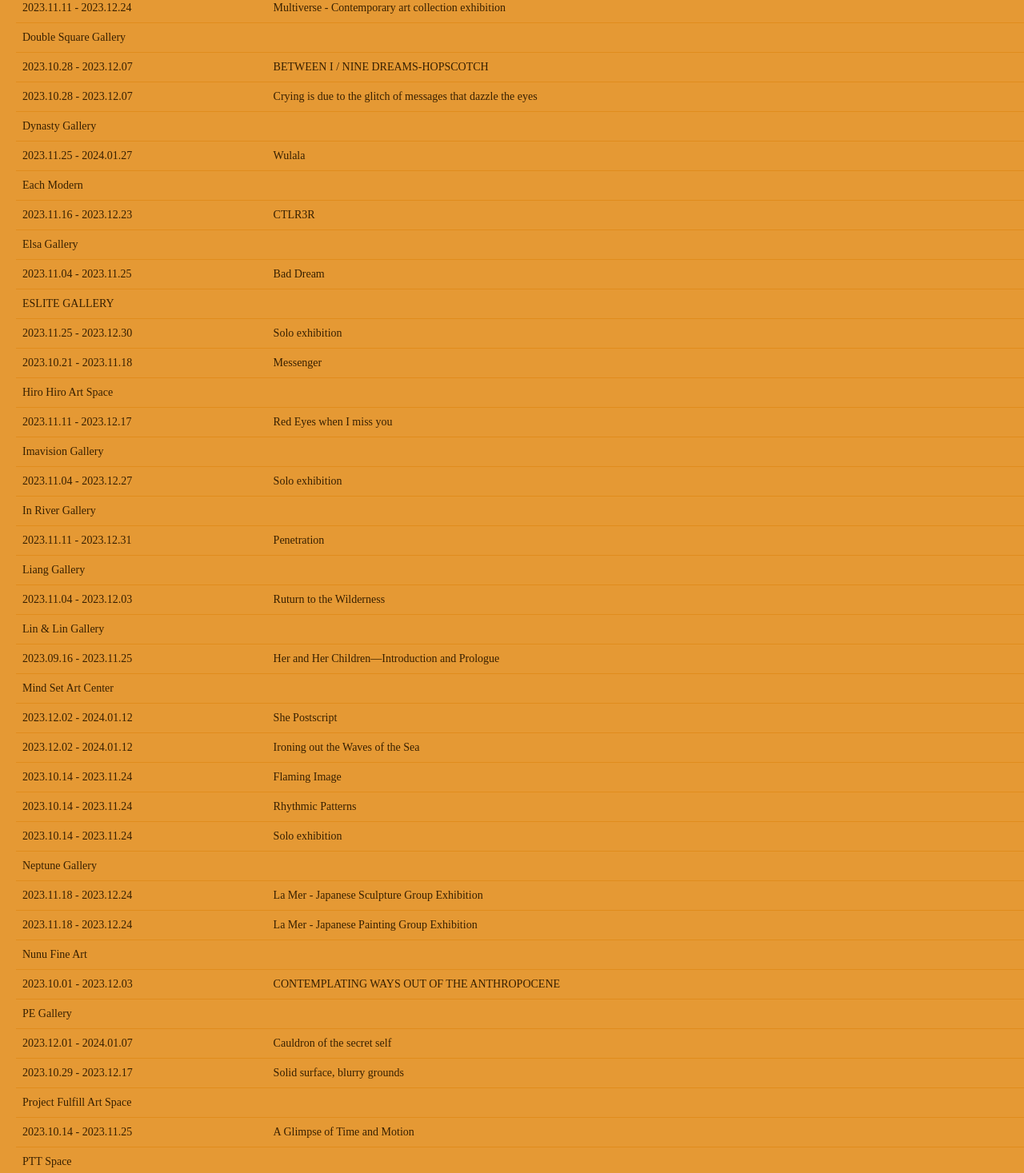
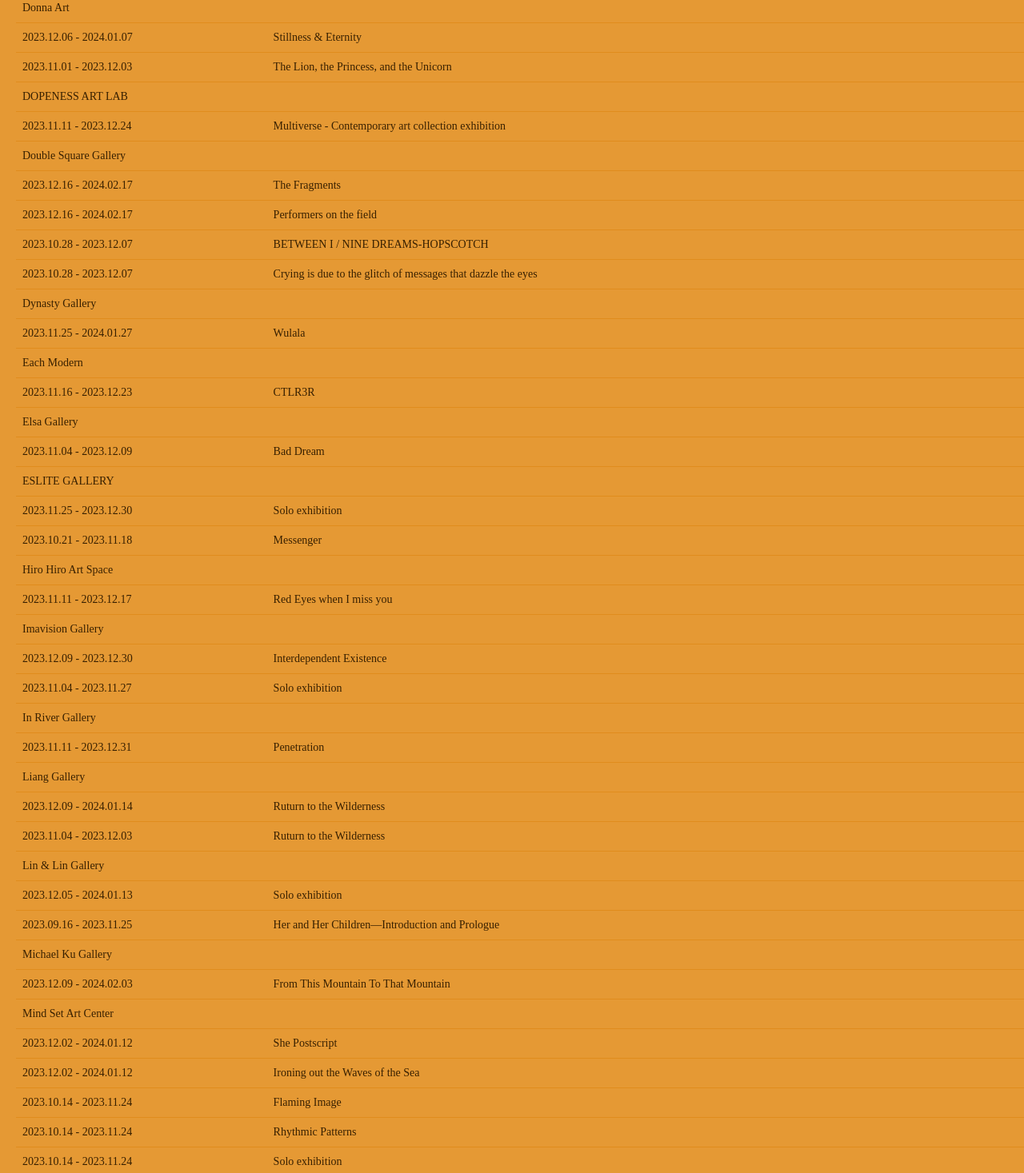
Before and after one commit to tjHsu/gallery-map, a Next.js app: page /events in a window 1280 px wide. Shown: the part 1330-2797 px from the top of the page at 80% size. Built offline with nearby package versions, Linux system fonts and the light colour scheme; a web font is replaced by a local one.

Commit message:
Update 12.12.ts

```diff
--- a/src/constants/Constants.ts
+++ b/src/constants/Constants.ts
@@ -221,6 +221,11 @@ export const GALLERIES = [
     website: "http://agallery.blogspot.com/",
     isSeparator: false,
     exhibitions: [{
+      artist: "Huang Wanling",
+      showName: "Mountain Breath : A Voyage",
+      date: "2023.12.15 - 2024.01.20",
+      openingDate: "2023.12.15 fri 16:00-19:00"
+    }, {
       artist: "Dung Ming-Lung",
       showName: "The Pure - Sculpture Solo Exhibition",
       date: "2023.10.20 - 2023.12.02",
@@ -363,6 +368,11 @@ export const GALLERIES = [
     website: "http://www.artgalleryapollo.com/",
     isSeparator: false,
     exhibitions: [{
+      artist: "LO Tsen",
+      showName: "Solo Exhibition",
+      date: "2023.12.16 - 2024.01.20",
+      openingDate: "2023.12.16 sat 15:00"
+    },{
       artist: "Chiou Yueh HUANG",
       showName: "Solo Exhibition",
       date: "2023.09.02 - 2023.10.14",
@@ -760,6 +770,11 @@ export const GALLERIES = [
     website: "https://www.capitalart.com.tw/",
     isSeparator: false,
     exhibitions: [{
+      artist: "Sato Ten, Yoshie Moriuchi, Tamaho Togasaki, Chau-Tsung HU, Tsu-Han SU, Yun-Chia CHANG, Li-Ru CHEN",
+      showName: "Where we live",
+      date: "2023.12.12 - 2023.12.30",
+      openingDate: ""
+    },{
       artist: "Chen Ting Yao",
       showName: "Wings",
       date: "2023.11.08 - 2023.11.29",
@@ -1266,6 +1281,16 @@ export const GALLERIES = [
     website: "https://www.doublesquare.com.tw/en",
     isSeparator: false,
     exhibitions: [{
+      artist: "Yen Yu Ting",
+      showName: "The Fragments",
+      date: "2023.12.16 - 2024.02.17",
+      openingDate: "2023.12.16 sat 15:00"
+    },{
+      artist: "Kuo Yen-Fu",
+      showName: "Performers on the field",
+      date: "2023.12.16 - 2024.02.17",
+      openingDate: "2023.12.16 sat 15:00"
+    },{
       artist: "Shyu Ruey-Shiann",
       showName: "BETWEEN I / NINE DREAMS-HOPSCOTCH",
       date: "2023.10.28 - 2023.12.07",
@@ -1467,7 +1492,7 @@ export const GALLERIES = [
     exhibitions: [{
       artist: "Chika OSAKA",
       showName: "Bad Dream",
-      date: "2023.11.04 - 2023.11.25",
+      date: "2023.11.04 - 2023.12.09",
       openingDate: "2023.11.04 sat 15:00-18:00"
     },{
       artist: "Inoha Mayumi",
@@ -1696,9 +1721,14 @@ export const GALLERIES = [
     website: "http://www.imavision.com.tw/",
     isSeparator: false,
     exhibitions: [{
+      artist: "Ming Hsiang Hsu, Shan Yin Lee",
+      showName: "Interdependent Existence",
+      date: "2023.12.09 - 2023.12.30",
+      openingDate: "2023.12.09 sat 15:00"
+    },{
       artist: "Lee Tzu-Wei",
       showName: "Solo exhibition",
-      date: "2023.11.04 - 2023.12.27",
+      date: "2023.11.04 - 2023.11.27",
       openingDate: "2023.09.02 sat 15:00"
     },{
       artist: "Chiu Yi Ning",
@@ -1871,6 +1901,11 @@ export const GALLERIES = [
     website: "http://www.lianggallery.com/en/",
     isSeparator: false,
     exhibitions: [{
+      artist: "KUO Hsueh Hu, Aluan Wang, Lin Jinyao, Newyellow, Chen I-chun, Chen Pu, Liu Naitingg",
+      showName: "Ruturn to the Wilderness",
+      date: "2023.12.09 - 2024.01.14",
+      openingDate: ""
+    },{
       artist: "Yuma Taru, Aluai Kaumakan, Milay Mavaliw, Iming Mavaliw, Labay Eyong",
       showName: "Ruturn to the Wilderness",
       date: "2023.11.04 - 2023.12.03",
@@ -1917,6 +1952,11 @@ export const GALLERIES = [
     website: "http://www.linlingallery.com/eng/",
     isSeparator: false,
     exhibitions: [{
+      artist: "Chen Tao-Ming",
+      showName: "Solo exhibition",
+      date: "2023.12.05 - 2024.01.13",
+      openingDate: "2023.12.09 sat. 16:00"
+    }, {
       artist: "Chen Chieh-jen",
       showName: "Her and Her Children—Introduction and Prologue",
       date: "2023.09.16 - 2023.11.25",
@@ -1964,6 +2004,11 @@ export const GALLERIES = [
     website: "https://michaelkugallery.com/en/home/",
     isSeparator: false,
     exhibitions: [{
+      artist: "Monica Luu",
+      showName: "From This Mountain To That Mountain",
+      date: "2023.12.09 - 2024.02.03",
+      openingDate: ""
+    },{
       artist: "WANG SHAO-GANG",
       showName: "ABOUT SEEING YOU AFTER A LONG TIME",
       date: "2023.09.23 - 2023.11.11",
@@ -2216,7 +2261,7 @@ export const GALLERIES = [
     exhibitions: [{
       artist: "Franziska Fennert",
       showName: "CONTEMPLATING WAYS OUT OF THE ANTHROPOCENE",
-      date: "2023.10.01 - 2023.12.03",
+      date: "2023.10.01 - 2023.12.31",
       openingDate: "2023.10.01 sun 15:00-17:00"
     },{
       artist: "Siri Kollandsrud",
@@ -2462,6 +2507,11 @@ export const GALLERIES = [
     website: "https://www.projectfulfill.com/",
     isSeparator: false,
     exhibitions: [{
+      artist: "Chihiro Mori, Teppei Kaneuji",
+      showName: "Yogurt Collage - CMTK",
+      date: "2023.12.09 - 2024.01.12",
+      openingDate: "2023.12.09 sat 15:00-19:00"
+    }, {
       artist: "Chiu Chao-Tsai",
       showName: "A Glimpse of Time and Motion",
       date: "2023.10.14 - 2023.11.25",
@@ -2600,6 +2650,11 @@ export const GALLERIES = [
     website: "http://www.redgoldfineart.com/",
     isSeparator: false,
     exhibitions: [{
+      artist: "Shizhi Yang",
+      showName: "Solo exhibition",
+      date: "2023.12.16 - 2024.01.21",
+      openingDate: "2023.12.16 sat 15:00"
+    }, {
       artist: "Hung Mei-Ling",
       showName: "Looking for Tao",
       date: "2023.10.27 - 2023.12.10",
@@ -3123,6 +3178,11 @@ export const GALLERIES = [
     website: "https://vaikunthakala.wixsite.com/vaikuntha?fbclid=IwAR1EfGvMyX8tjR5Zb9_Ve8fXnFvdBMT1g5aTU086T8S0s5ALvtY43IWKrqo",
     isSeparator: false,
     exhibitions: [{
+      artist: "James Hugh Gough",
+      showName: "Expansion Eternal",
+      date: "2023.12.09 - 2023.12.30",
+      openingDate: "2023.12.09 sat 15:00"
+    },{
       artist: "Dei Dei Swing",
       showName: "As Time Goes By...",
       date: "2023.11.04 - 2023.12.03",
@@ -3304,6 +3364,21 @@ export const GALLERIES = [
     website: "https://yiriarts.com.tw/",
     isSeparator: false,
     exhibitions: [{
+      artist: "Aya Ito",
+      showName: "Unfortunately I love you",
+      date: "2023.12.09 - 2023.12.30",
+      openingDate: "2023.12.09 sat 15:00-19:00"
+    },{
+      artist: "Fukumo Touki",
+      showName: "Mind Festival",
+      date: "2023.12.09 - 2023.12.30",
+      openingDate: "2023.12.09 sat 15:00-19:00"
+    },{
+      artist: "Huang Shun-Ting",
+      showName: "Plants & Planters",
+      date: "2023.12.09 - 2023.12.30",
+      openingDate: "2023.12.09 sat 15:00-19:00"
+    },{
       artist: "Chen Yun",
       showName: "Entering The Dissipating Fog of Fragments Light",
       date: "2023.11.03 - 2023.12.02",
```
